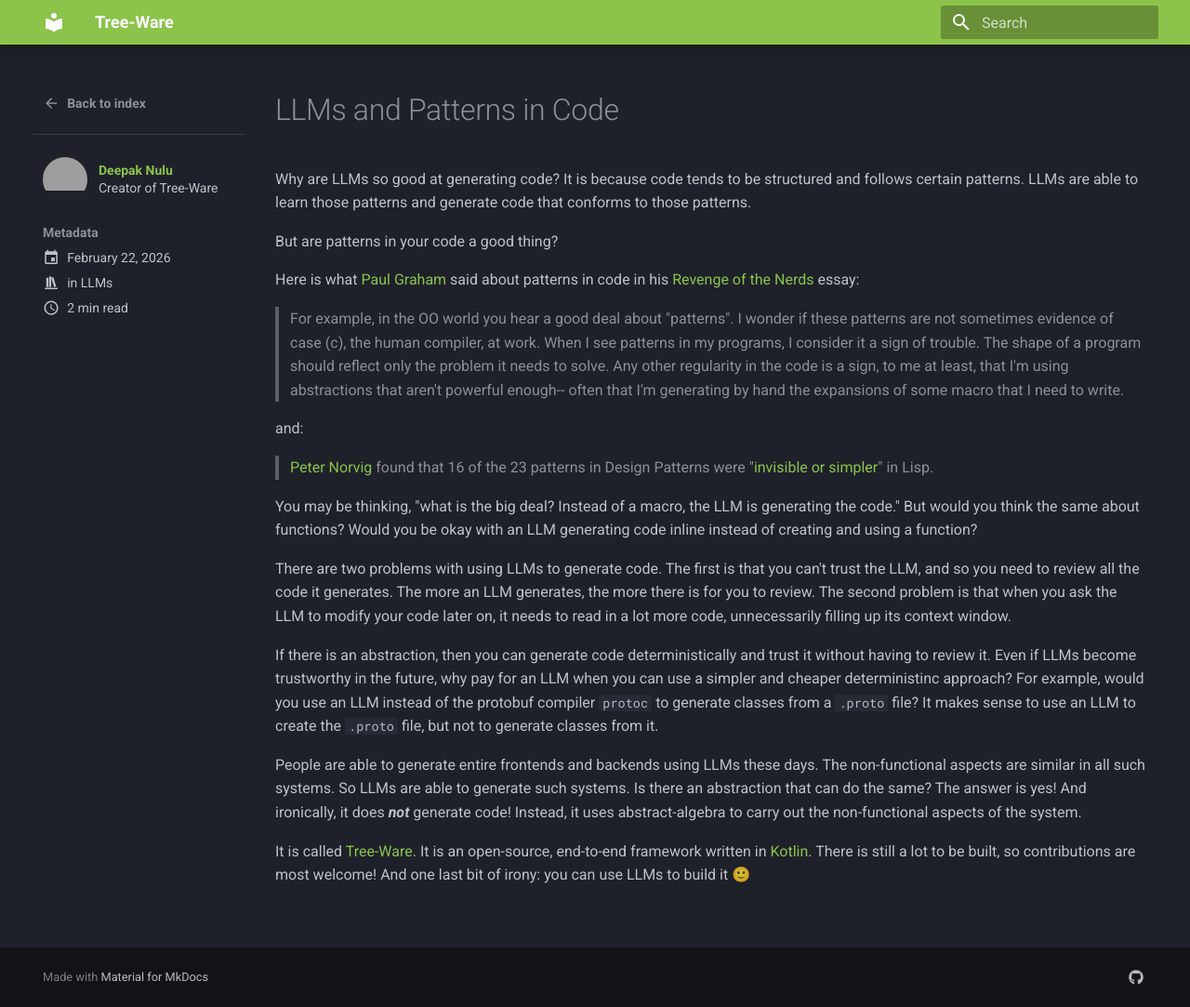
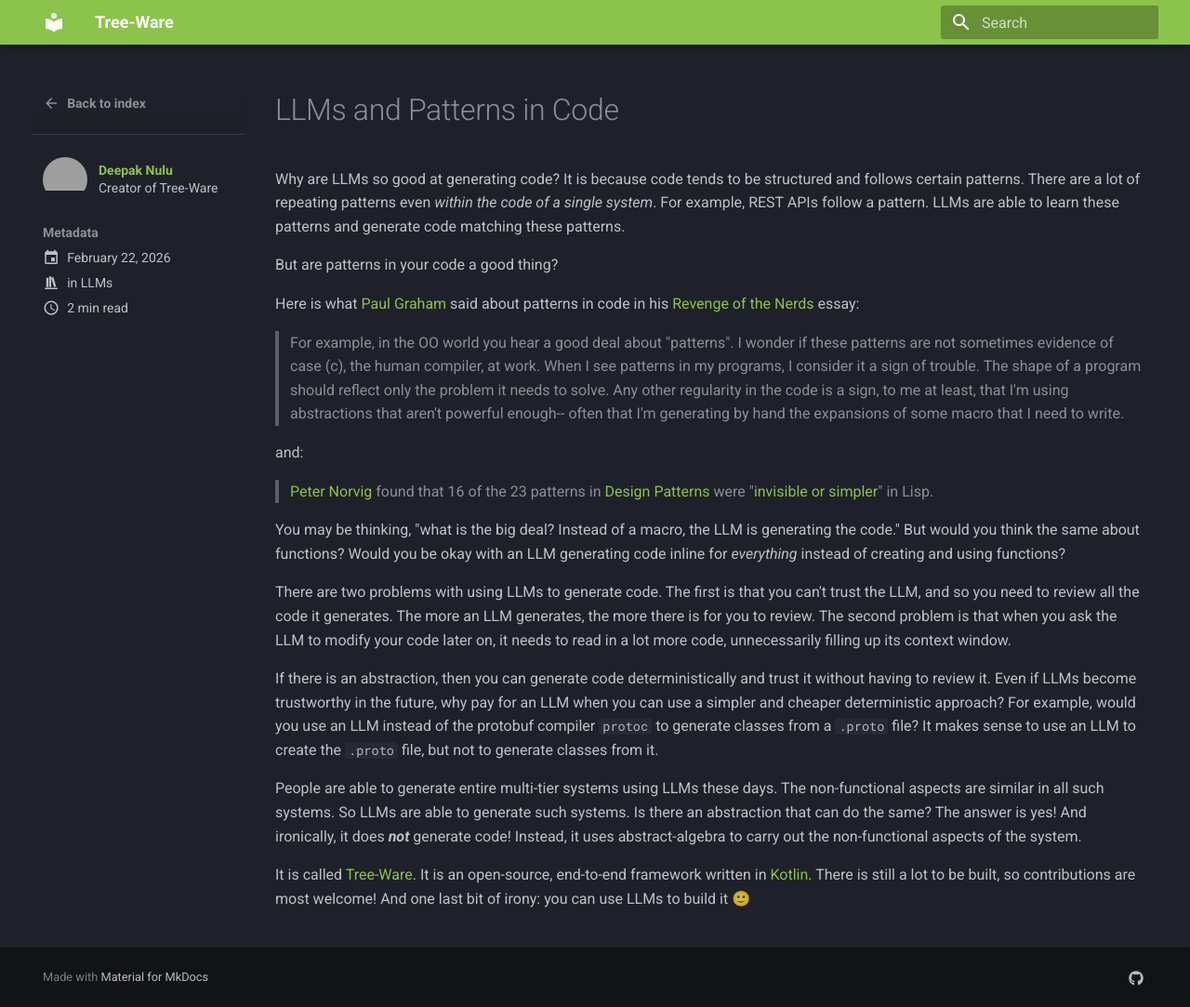
Before and after one commit to tree-ware/tree-ware.github.io, an MkDocs documentation site: the page built from docs/blog/posts/llms-and-patterns-in-code.md, in a window 1280 px wide and 1083 px high. Shown: the whole window at 93% size. Built offline with MkDocs 1.6.1 and Material for MkDocs 9.7.7, drawn with Linux system fonts in a browser that asks for light colours; comment, search, counter and statistics services are not loaded; grey boxes are pictures that could not be loaded.

Commit message:
Clarify the meaning of patterns in the blog post.

```diff
--- a/docs/blog/posts/llms-and-patterns-in-code.md
+++ b/docs/blog/posts/llms-and-patterns-in-code.md
@@ -10,7 +10,8 @@
 # LLMs and Patterns in Code
 
 Why are LLMs so good at generating code? It is because code tends to be structured and follows certain patterns.
-LLMs are able to learn those patterns and generate code that conforms to those patterns.
+There are a lot of repeating patterns even _within the code of a single system_. For example, REST APIs follow a
+pattern. LLMs are able to learn these patterns and generate code matching these patterns.
 
 But are patterns in your code a good thing?
 
@@ -27,10 +28,11 @@
 
 and:
 
-> [Peter Norvig][3] found that 16 of the 23 patterns in Design Patterns were "[invisible or simpler][4]" in Lisp.
+> [Peter Norvig][3] found that 16 of the 23 patterns in [Design Patterns][7] were "[invisible or simpler][4]" in Lisp.
 
 You may be thinking, "what is the big deal? Instead of a macro, the LLM is generating the code." But would you think the
-same about functions? Would you be okay with an LLM generating code inline instead of creating and using a function?
+same about functions? Would you be okay with an LLM generating code inline for _everything_ instead of creating and using
+functions?
 
 There are two problems with using LLMs to generate code. The first is that you can't trust the LLM, and so you need to
 review all the code it generates. The more an LLM generates, the more there is for you to review. The second problem is
@@ -38,11 +40,11 @@
 its context window.
 
 If there is an abstraction, then you can generate code deterministically and trust it without having to review it.
-Even if LLMs become trustworthy in the future, why pay for an LLM when you can use a simpler and cheaper deterministinc
+Even if LLMs become trustworthy in the future, why pay for an LLM when you can use a simpler and cheaper deterministic
 approach? For example, would you use an LLM instead of the protobuf compiler `protoc` to generate classes from a
 `.proto` file? It makes sense to use an LLM to create the `.proto` file, but not to generate classes from it.
 
-People are able to generate entire frontends and backends using LLMs these days. The non-functional aspects are similar
+People are able to generate entire multi-tier systems using LLMs these days. The non-functional aspects are similar
 in all such systems. So LLMs are able to generate such systems. Is there an abstraction that can do the same? The answer
 is yes! And ironically, it does _**not**_ generate code! Instead, it uses abstract-algebra to carry out the
 non-functional aspects of the system.
```
Also changed, not shown: other parts of docs/blog/posts/llms-and-patterns-in-code.md (+1 -0 lines).
